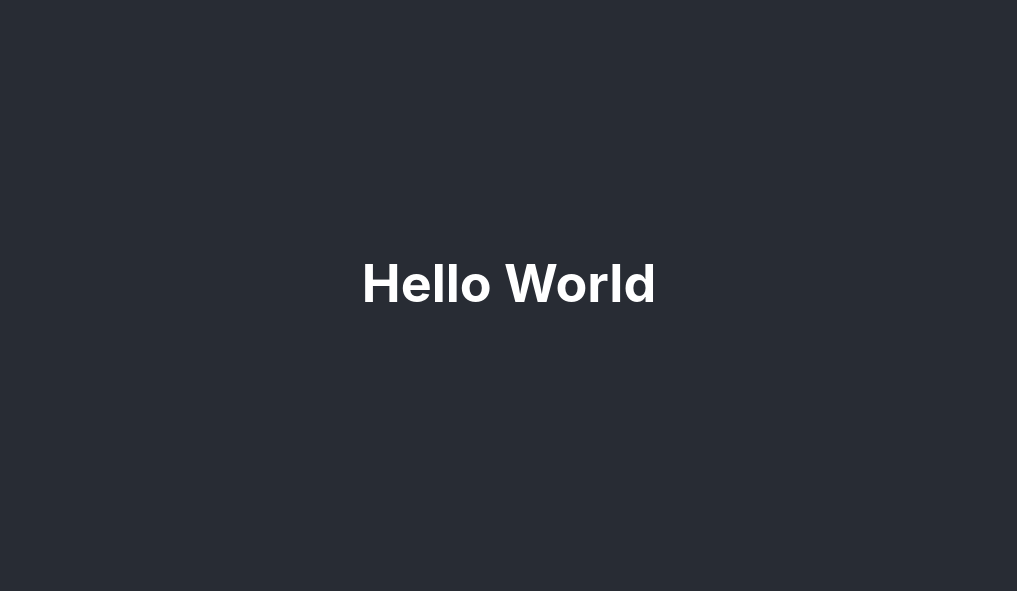
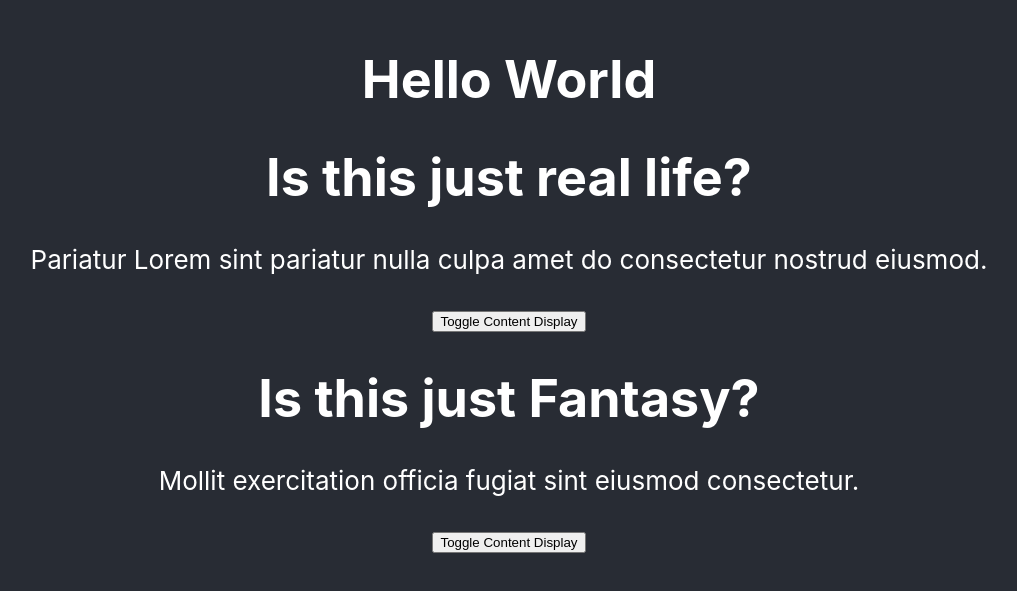
Before and after one commit to katratzi/react, a React (Create React App) app in the folder try-reactjs/: page / in a window 1280 px wide. Shown: the part 117-708 px from the top of the page, without its empty margins (131-1148 px from the left). Built offline with nearby package versions, Linux system fonts and the light colour scheme.

Commit message:
toggle content with state

```diff
--- a/try-reactjs/src/App.js
+++ b/try-reactjs/src/App.js
@@ -4,6 +4,7 @@ import PostList from "./posts/PostList";
 
 import "./App.css";
 import ConstLetVar from "./learn/ConstLetVar";
+import PostDetail from "./posts/PostDetail";
 
 // function App() {
 //   return (
@@ -21,7 +22,7 @@ class App extends Component {
     return (
       <div className="App">
         <header className="App-header">
-          <ConstLetVar />
+          <PostList />
         </header>
       </div>
     );
--- a/try-reactjs/src/posts/PostDetail.js
+++ b/try-reactjs/src/posts/PostDetail.js
@@ -5,6 +5,8 @@ class PostDetail extends Component {
     // need this to get the properties for use in the titleWasClicked
     super(props);
     this.titleWasClicked = this.titleWasClicked.bind(this);
+    this.toggleContent = this.toggleContent.bind(this);
+    this.state = { showContent: true };
   }
 
   titleWasClicked(event) {
@@ -17,13 +19,21 @@ class PostDetail extends Component {
     }
   }
 
+  toggleContent(event) {
+    event.preventDefault();
+    this.setState({ showContent: !this.state.showContent });
+  }
+
   render() {
     const { post } = this.props;
     //   const post = this.props.post;
+    const { showContent } = this.state;
     return (
       <div>
         <h1 onClick={this.titleWasClicked}>{post.title}</h1>
-        <p>{post.content}</p>
+        {showContent === true ? <p>{post.content}</p> : ""}
+
+        <button onClick={this.toggleContent}>Toggle Content Display</button>
       </div>
     );
   }
```
Also changed, not shown: 1 other file (tests, documents, lock files or other folders).
